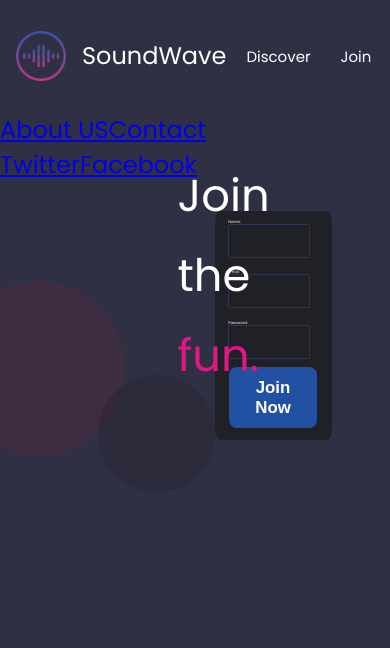
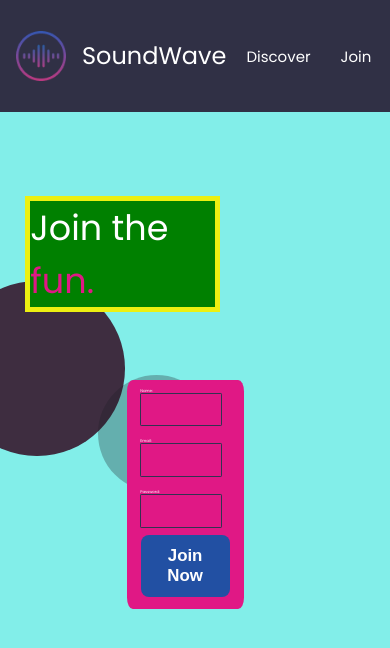
Before and after one commit to EqualWaveStudio/soundwave, a React (Create React App) app: page /join in a window 390 px wide. Shown: the top 648 px of the page. Built offline with nearby package versions, Linux system fonts and the light colour scheme.

Commit message:
save mediaquiery join

```diff
--- a/package.json
+++ b/package.json
@@ -10,6 +10,7 @@
     "react-hook-form": "^7.45.0-next.1",
     "react-router-dom": "^6.13.0",
     "react-scripts": "5.0.1",
+    "router-dom": "^2.2.11",
     "sweetalert2": "^11.7.12",
     "web-vitals": "^2.1.4"
   },
--- a/src/Join/MainJoin.css
+++ b/src/Join/MainJoin.css
@@ -1,27 +1,29 @@
- .formText {
+
+.formText {
   color: #E01885;
 }
 span {
   color: white;
 }
 
-body{
-    background-color: var(--dark-blue);
-    margin: 0;
-    height: 100vh;
-    font-size: 1.5rem;
-    color: white;
-}
-main{
-  width: 100vw;;
-  height: 100%;
-  overflow: hidden;
+* {
+  margin: 0;
+  padding: 0;
+  box-sizing: border-box;
 }
 
-h1 {
+h2 {
     font-weight: 400;
     font-size: 3.9rem;
     }
+
+@media only screen and (max-width: 390px) {
+  h2 {
+    font-size: 35px;
+    background-color: green;
+
+   }
+ }
 
 .content{
     width: 100%;
@@ -32,6 +34,15 @@ h1 {
     align-items: flex-end;
     overflow: hidden;
 }
+@media only screen and (max-width: 390px) {
+  .content  {
+    width: 50vh;
+    display: flex;
+    align-items: center;
+    flex-direction: column;
+
+  }
+}
 
 .text {
     width: 50vw;
@@ -39,6 +50,16 @@ h1 {
     padding: 0 5rem;
     color: white;
     z-index: 1;
+  }
+  @media only screen and (max-width: 390px) {
+    .text {
+      background-color: #ecf011;
+      position: absolute;
+      left: 3vh;
+      padding: 5px;
+
+
+    }
   }
 
 .pink-text {
@@ -70,7 +91,21 @@ h1 {
     align-items: center;
 
 }
+@media only screen and (max-width: 390px) {
+  .container {
+    background-color: #E01885;
+    left: 15vh;
+    margin-top: 20vh;
+  }
+}
 
+@media only screen and (max-width: 390px) {
+  .content {
+    background-color: #82eee9;
+    width: 100%;
+    height: 100%;
+  }
+}
 .form-control .label-text {
   text-align: left;
 }
--- a/src/Join/MainJoin.jsx
+++ b/src/Join/MainJoin.jsx
@@ -11,9 +11,9 @@ const MainJoin = () => {
               <div className="content">
 
               <div className='text'>
-                <h1>
+                <h2>
                 Join the <span className="pink-text">fun.</span>
-                </h1>
+                </h2>
                  </div>
 
                 <div className='pink-circle'></div>
```
Also changed, not shown: src/Join/Form.jsx (deleted, +0 -41 lines), src/Join/FormApi.js (deleted, +0 -23 lines), src/Join/FormApi.jsx (deleted, +0 -23 lines), src/assets/img/LogoP.png (deleted), 1 other file (tests, documents, lock files or other folders).
